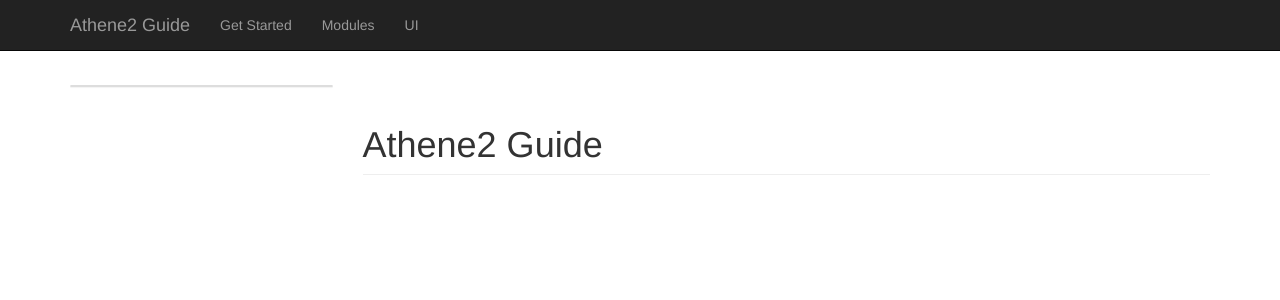
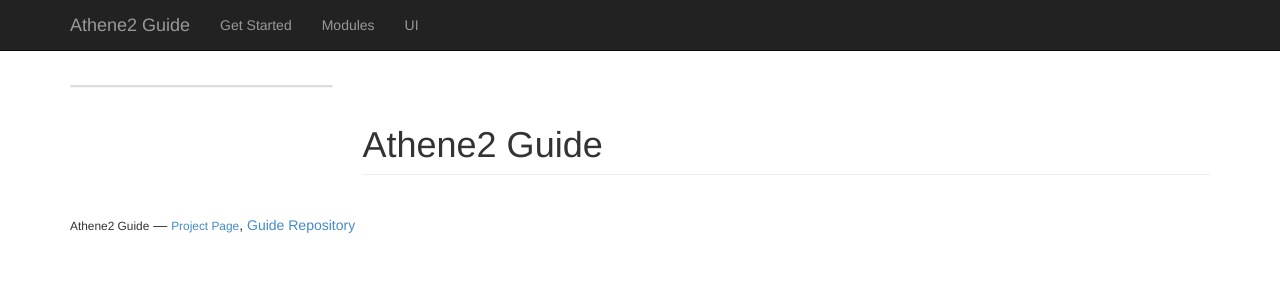
Before and after one commit to serlo-org/athene2-guide, a Jekyll site: the page built from index.html, in a window 1280 px wide. Shown: the top 300 px of the page. Built offline with Jekyll 4.4.1, drawn with Linux system fonts in a browser that asks for light colours; nearby versions of some CDN libraries; Markdown is read by kramdown in place of the engine named in the settings.

Commit message:
added basic footer

```diff
--- /dev/null
+++ b/_includes/footer.html
@@ -0,0 +1,12 @@
+<footer>
+    <div class="container">
+        <div class="row">
+            <div class="col-xs-12">
+                <br>
+                <small>Athene2 Guide</small>
+                &mdash;
+                <small><a href="https://github.com/serlo-org/athene2">Project Page</a></small>, <a href="https://github.com/serlo-org/athene2-guide">Guide Repository</a>
+            </div>
+        </div>
+    </div>
+</footer>
--- a/_layouts/default.html
+++ b/_layouts/default.html
@@ -35,6 +35,9 @@
                 </div>
             </div>
         </section>
+        <footer>
+            {% include footer.html %}
+        </footer>
         <script type="text/javascript" src="http://code.jquery.com/jquery-1.10.2.min.js"></script>
         <script type="text/javascript" src="{{ site.baseurl}}/bootstrap/js/bootstrap.min.js"></script>
         <script type="text/javascript" src="{{ site.baseurl}}/js/main.js"></script>
```
